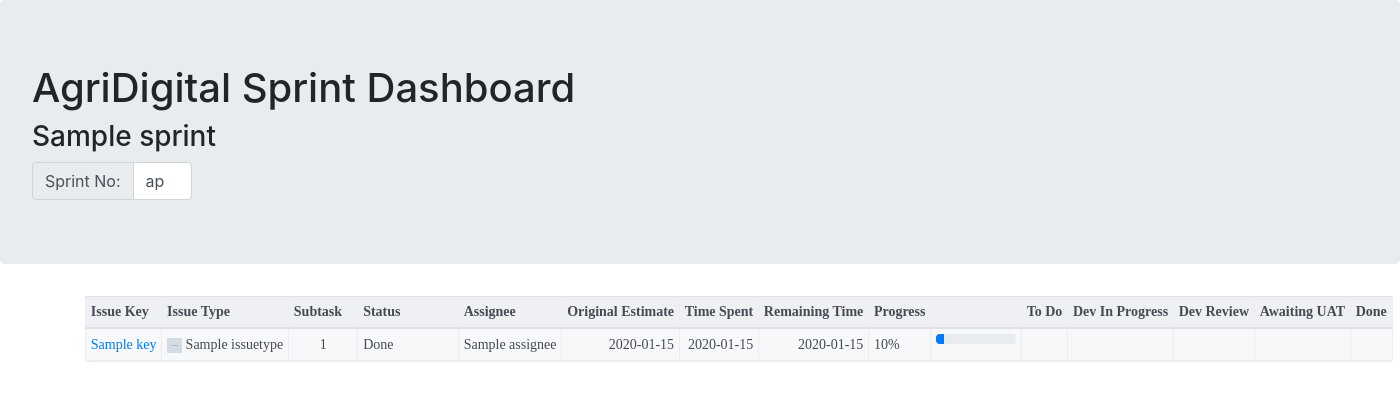
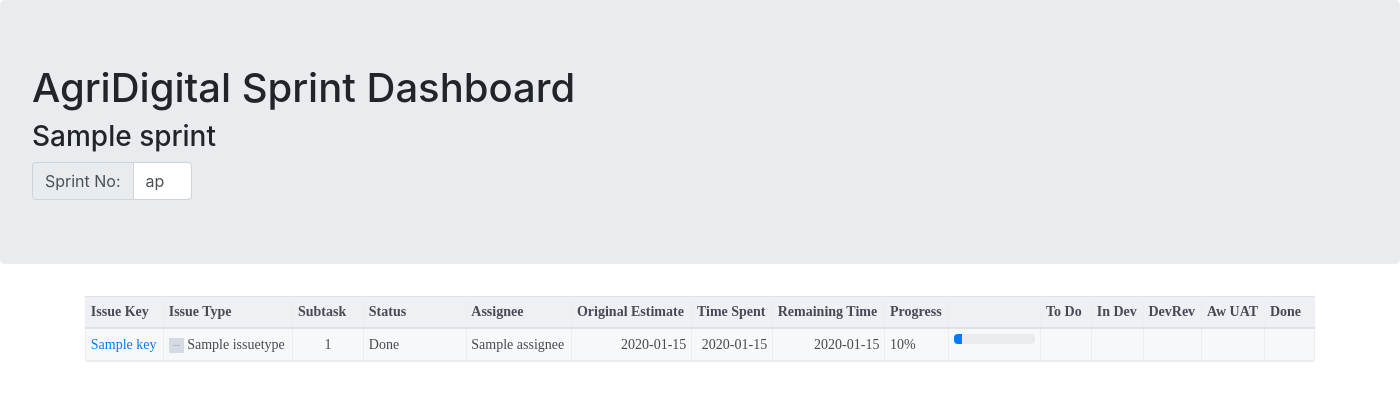
Before and after one commit to mlagridigital/jiraDashboard, a Flask app: template app/templates/index.html in a window 1400 px wide. Shown: the top 401 px of the page. Run offline with Flask 2, Linux system fonts and the light colour scheme; the template is opened without the code that fills it: most values are stand-ins (such as "Sample title", 1, 10 or a date in 2020); grey boxes marked "Sample" are stand-in pictures; some libraries are stand-ins or nearby versions.

Commit message:
shrink headings

```diff
--- a/app/templates/index.html
+++ b/app/templates/index.html
@@ -42,11 +42,11 @@
 					<th>Remaining Time</th>
 					<th>Progress</th>
 					<th></th>
-					<th>To Do</th>
-					<th>Dev In Progress</th>
-					<th>Dev Review</th>
-					<th>Awaiting UAT</th>
-					<th>Done</th>
+					<th>To Do </th>
+					<th>In Dev</th>
+					<th>DevRev</th>
+					<th>Aw UAT</th>
+					<th>Done  </th>
 				</tr>
 			</thead>
 			<tbody>
```
